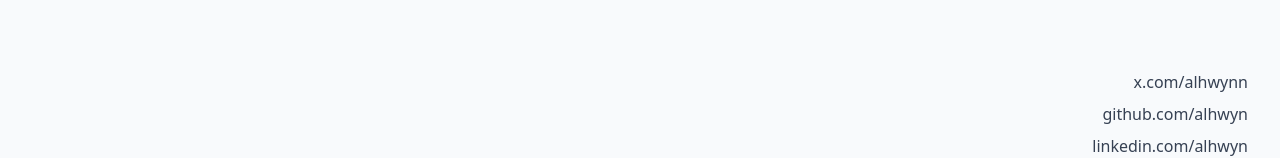
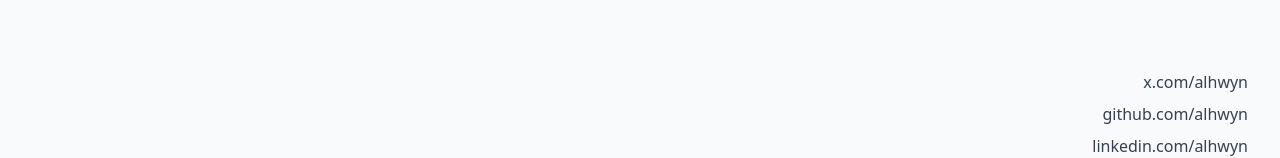
Before and after one commit to Alhwyn/portfolio, a Next.js app: page / in a window 1280 px wide. Shown: the part 651-809 px from the top of the page. Built offline with nearby package versions, Linux system fonts and the light colour scheme.

Commit message:
fix: change my twitter username

```diff
--- a/app/layout.tsx
+++ b/app/layout.tsx
@@ -59,8 +59,8 @@ export const metadata: Metadata = {
     card: "summary_large_image",
     title: "Alhwyn Geonzon - Portfolio",
     description: "Portfolio ",
-    site: "@alhwynn",
-    creator: "@alhwynn",
+    site: "@alhwyn",
+    creator: "@alhwyn",
     images: ["/image/icon/photobob_icon.jpeg"],
   },
   alternates: {
--- a/app/page.tsx
+++ b/app/page.tsx
@@ -85,8 +85,8 @@ export default function Home() {
           </div>
 
           <div className="mt-8 sm:mt-0 sm:absolute sm:bottom-8 sm:right-8 w-full sm:w-auto text-left sm:text-right space-y-2 text-gray-700 dark:text-neutral-400 text-sm sm:text-base">
-            <a href="https://x.com/alhwynn" target="_blank" rel="noopener noreferrer" className="block hover:underline">
-              x.com/alhwynn
+            <a href="https://x.com/alhwyn" target="_blank" rel="noopener noreferrer" className="block hover:underline">
+              x.com/alhwyn
             </a>
             <a href="https://github.com/Alhwyn" target="_blank" rel="noopener noreferrer" className="block hover:underline">
               github.com/alhwyn
```
